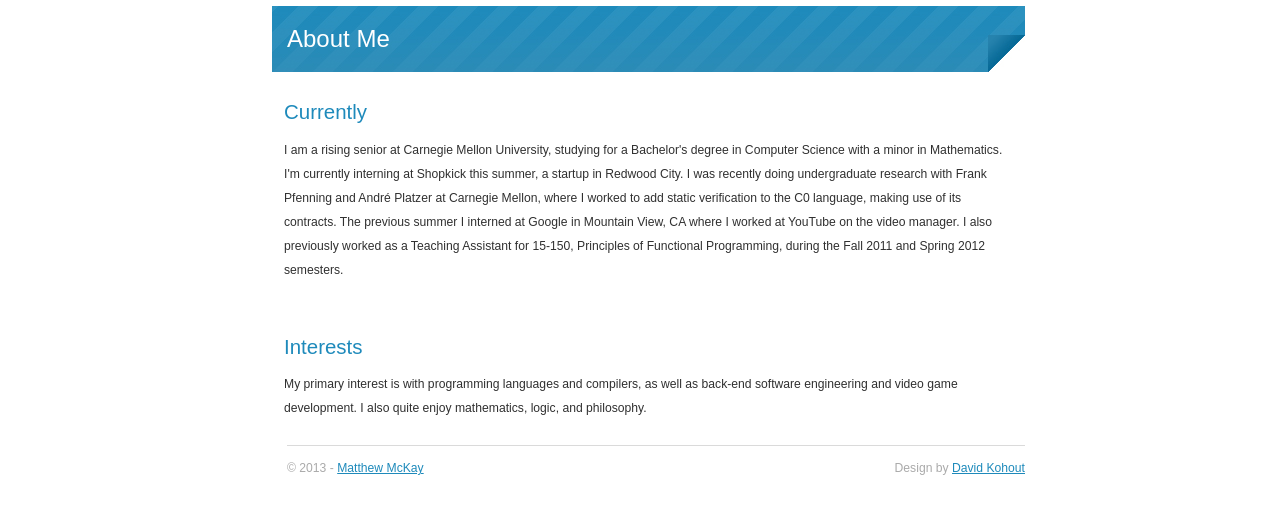
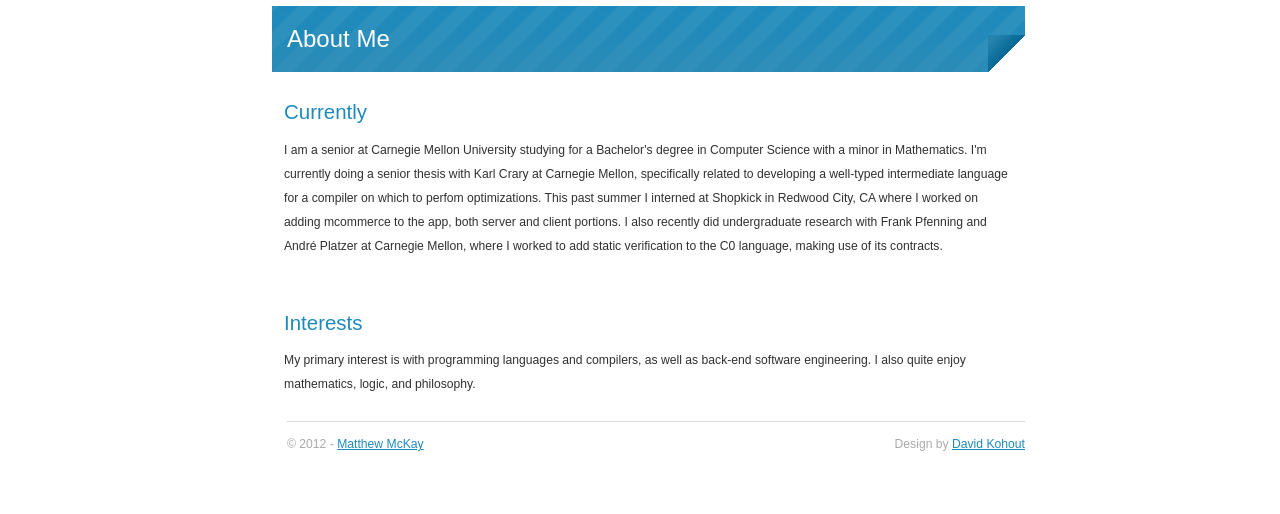
Before and after one commit to Frost36/Website, a plain HTML site: page www/index.html in a window 1280 px wide. Shown: the part 112-626 px from the top of the page. Drawn offline with Linux system fonts and the light colour scheme.

Commit message:
Update website for summer 2013

```diff
--- a/www/index.html
+++ b/www/index.html
@@ -42,17 +42,16 @@
         <div id="content">
         <h2>Currently</h2>
         <p>
-            I am a rising senior at Carnegie Mellon University, studying for
-            a Bachelor's degree in Computer Science with a minor in Mathematics.
-            I'm currently interning at Shopkick this summer, a startup in Redwood
-            City. I was recently doing undergraduate research with Frank Pfenning
-            and Andr&eacute Platzer at Carnegie Mellon, where I worked to add static
-            verification to the C0 language, making use of its contracts.
-            The previous summer I interned at Google in Mountain
-            View, CA where I worked at YouTube on the video manager. I also
-            previously worked as a Teaching Assistant for 15-150, Principles
-            of Functional Programming, during the Fall 2011 and Spring 2012
-            semesters.
+            I am a senior at Carnegie Mellon University studying for a
+            Bachelor's degree in Computer Science with a minor in Mathematics.
+			I'm currently doing a senior thesis with Karl Crary at Carnegie
+            Mellon, specifically related to developing a well-typed intermediate
+			language for a compiler on which to perfom optimizations. This past
+			summer I interned at Shopkick in Redwood City, CA where I worked on
+			adding mcommerce to the app, both server and client portions. I also
+			recently did undergraduate research with Frank Pfenning and
+			Andr&eacute; Platzer at Carnegie Mellon, where I worked to add static
+			verification to the C0 language, making use of its contracts.
         </p>
         </div>
 
@@ -60,14 +59,14 @@
         <h2>Interests</h2>
         <p>
             My primary interest is with programming languages and compilers,
-            as well as back-end software engineering and video game development.
-            I also quite enjoy mathematics, logic, and philosophy.
+			as well as back-end software engineering. I also
+            quite enjoy mathematics, logic, and philosophy.
         </p>
         </div>
 
         <div id="footer">
 
-        <p id="copyright">&copy; 2013 - <a href="/">Matthew McKay</a></p>
+        <p id="copyright">&copy; 2012 - <a href="/">Matthew McKay</a></p>
         <p id="dont-delete-this">Design by <a href="http://www.davidkohout.cz">David Kohout
 
         </div>
```
Also changed, not shown: www/resume.html (+26 -11 lines).
